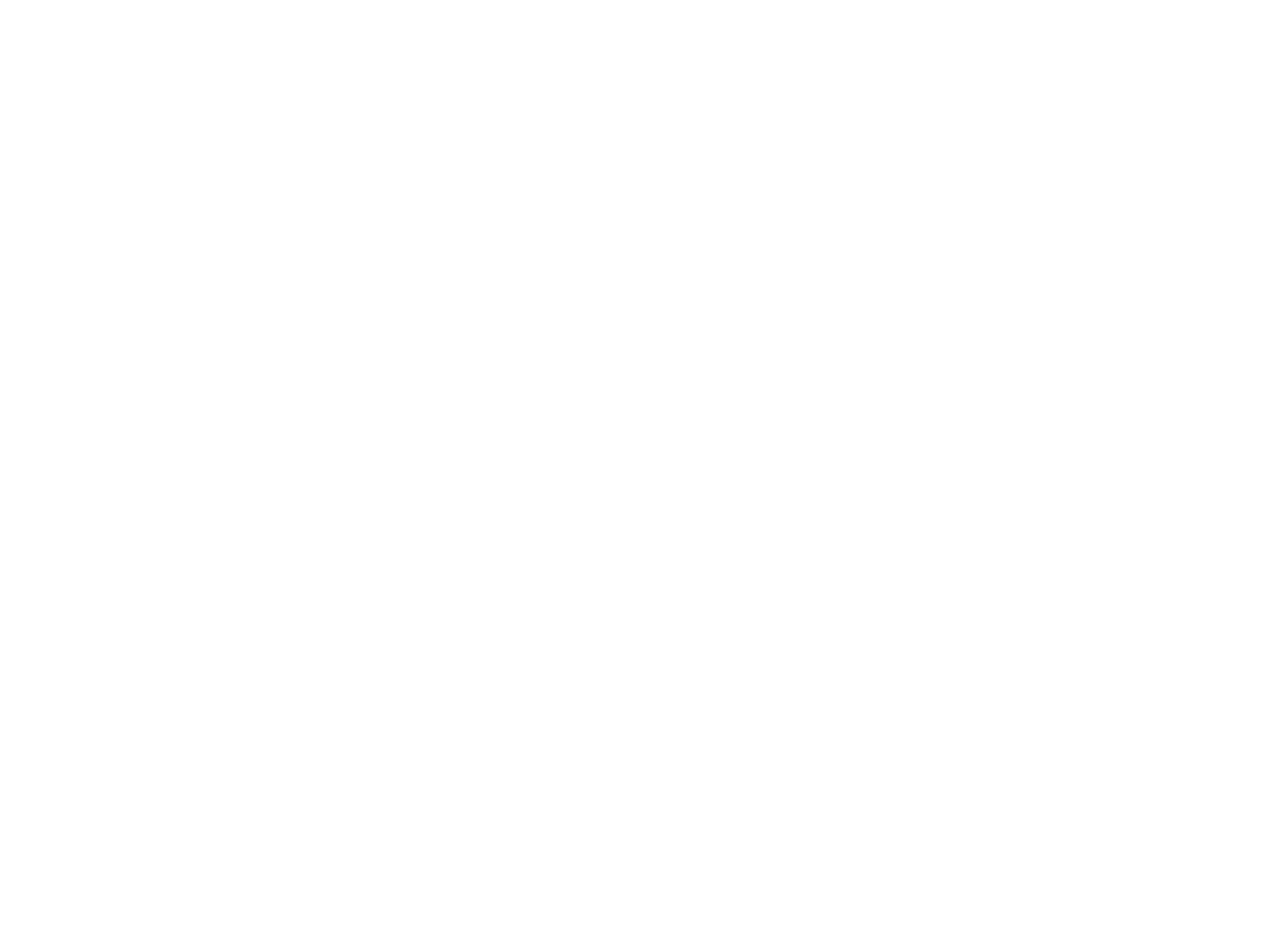
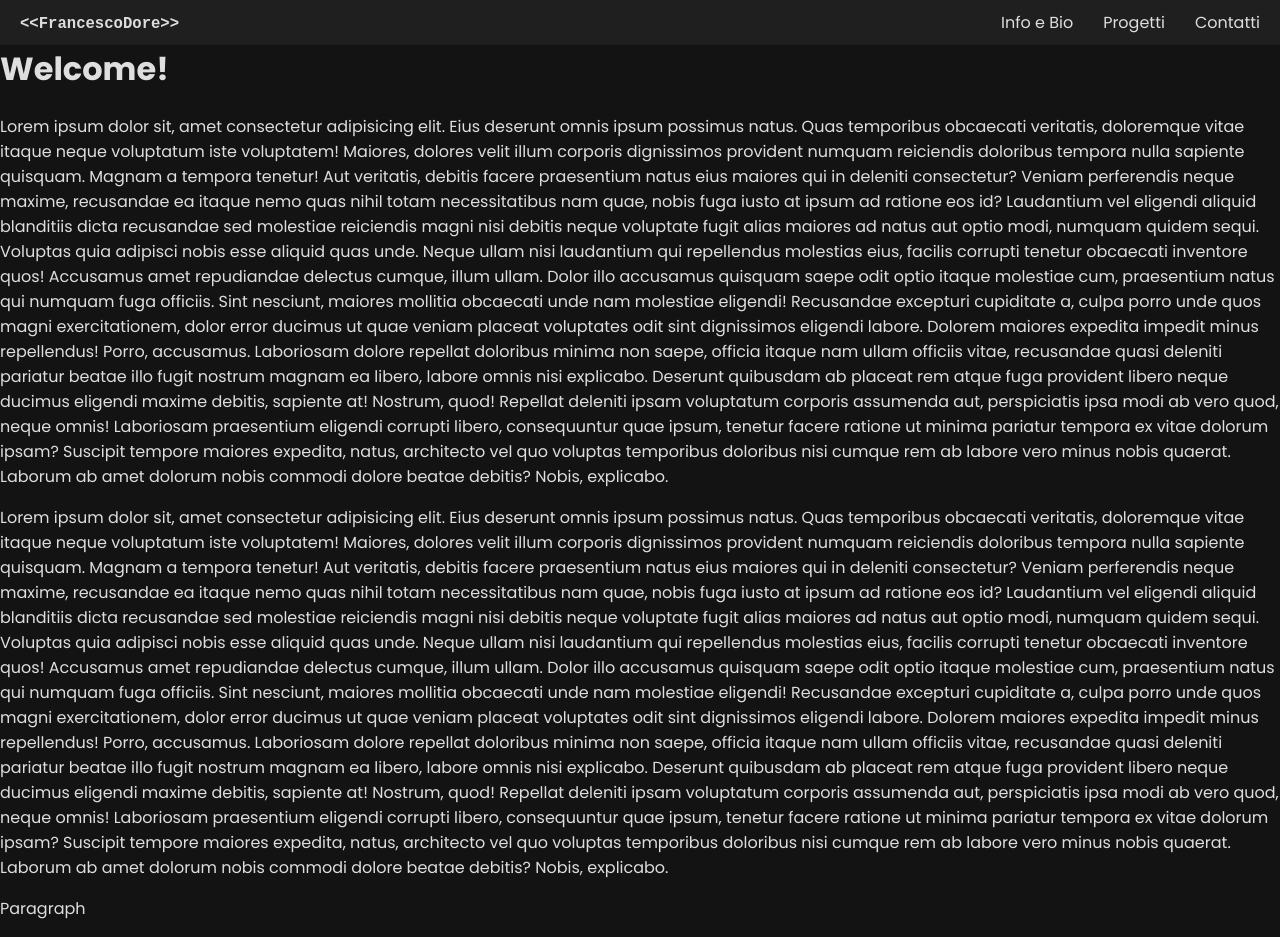
Before and after one commit to FranzDore/Portfolio, an Angular app: page / in a window 1280 px wide. Before the commit the page ends 800 px from the top, so only its background shows below. Built offline with nearby package versions, Linux system fonts and the light colour scheme.

Commit message:
First Navbar commit. style to be added

```diff
--- a/src/app/app.component.html
+++ b/src/app/app.component.html
@@ -1 +1,72 @@
+<app-navbar></app-navbar>
+<div style="margin-top: 45px">
+  <h1>Welcome!</h1>
+  <p>
+    Lorem ipsum dolor sit, amet consectetur adipisicing elit. Eius deserunt
+    omnis ipsum possimus natus. Quas temporibus obcaecati veritatis, doloremque
+    vitae itaque neque voluptatum iste voluptatem! Maiores, dolores velit illum
+    corporis dignissimos provident numquam reiciendis doloribus tempora nulla
+    sapiente quisquam. Magnam a tempora tenetur! Aut veritatis, debitis facere
+    praesentium natus eius maiores qui in deleniti consectetur? Veniam
+    perferendis neque maxime, recusandae ea itaque nemo quas nihil totam
+    necessitatibus nam quae, nobis fuga iusto at ipsum ad ratione eos id?
+    Laudantium vel eligendi aliquid blanditiis dicta recusandae sed molestiae
+    reiciendis magni nisi debitis neque voluptate fugit alias maiores ad natus
+    aut optio modi, numquam quidem sequi. Voluptas quia adipisci nobis esse
+    aliquid quas unde. Neque ullam nisi laudantium qui repellendus molestias
+    eius, facilis corrupti tenetur obcaecati inventore quos! Accusamus amet
+    repudiandae delectus cumque, illum ullam. Dolor illo accusamus quisquam
+    saepe odit optio itaque molestiae cum, praesentium natus qui numquam fuga
+    officiis. Sint nesciunt, maiores mollitia obcaecati unde nam molestiae
+    eligendi! Recusandae excepturi cupiditate a, culpa porro unde quos magni
+    exercitationem, dolor error ducimus ut quae veniam placeat voluptates odit
+    sint dignissimos eligendi labore. Dolorem maiores expedita impedit minus
+    repellendus! Porro, accusamus. Laboriosam dolore repellat doloribus minima
+    non saepe, officia itaque nam ullam officiis vitae, recusandae quasi
+    deleniti pariatur beatae illo fugit nostrum magnam ea libero, labore omnis
+    nisi explicabo. Deserunt quibusdam ab placeat rem atque fuga provident
+    libero neque ducimus eligendi maxime debitis, sapiente at! Nostrum, quod!
+    Repellat deleniti ipsam voluptatum corporis assumenda aut, perspiciatis ipsa
+    modi ab vero quod, neque omnis! Laboriosam praesentium eligendi corrupti
+    libero, consequuntur quae ipsum, tenetur facere ratione ut minima pariatur
+    tempora ex vitae dolorum ipsam? Suscipit tempore maiores expedita, natus,
+    architecto vel quo voluptas temporibus doloribus nisi cumque rem ab labore
+    vero minus nobis quaerat. Laborum ab amet dolorum nobis commodi dolore
+    beatae debitis? Nobis, explicabo.
+  </p>
+  <p>
+    Lorem ipsum dolor sit, amet consectetur adipisicing elit. Eius deserunt
+    omnis ipsum possimus natus. Quas temporibus obcaecati veritatis, doloremque
+    vitae itaque neque voluptatum iste voluptatem! Maiores, dolores velit illum
+    corporis dignissimos provident numquam reiciendis doloribus tempora nulla
+    sapiente quisquam. Magnam a tempora tenetur! Aut veritatis, debitis facere
+    praesentium natus eius maiores qui in deleniti consectetur? Veniam
+    perferendis neque maxime, recusandae ea itaque nemo quas nihil totam
+    necessitatibus nam quae, nobis fuga iusto at ipsum ad ratione eos id?
+    Laudantium vel eligendi aliquid blanditiis dicta recusandae sed molestiae
+    reiciendis magni nisi debitis neque voluptate fugit alias maiores ad natus
+    aut optio modi, numquam quidem sequi. Voluptas quia adipisci nobis esse
+    aliquid quas unde. Neque ullam nisi laudantium qui repellendus molestias
+    eius, facilis corrupti tenetur obcaecati inventore quos! Accusamus amet
+    repudiandae delectus cumque, illum ullam. Dolor illo accusamus quisquam
+    saepe odit optio itaque molestiae cum, praesentium natus qui numquam fuga
+    officiis. Sint nesciunt, maiores mollitia obcaecati unde nam molestiae
+    eligendi! Recusandae excepturi cupiditate a, culpa porro unde quos magni
+    exercitationem, dolor error ducimus ut quae veniam placeat voluptates odit
+    sint dignissimos eligendi labore. Dolorem maiores expedita impedit minus
+    repellendus! Porro, accusamus. Laboriosam dolore repellat doloribus minima
+    non saepe, officia itaque nam ullam officiis vitae, recusandae quasi
+    deleniti pariatur beatae illo fugit nostrum magnam ea libero, labore omnis
+    nisi explicabo. Deserunt quibusdam ab placeat rem atque fuga provident
+    libero neque ducimus eligendi maxime debitis, sapiente at! Nostrum, quod!
+    Repellat deleniti ipsam voluptatum corporis assumenda aut, perspiciatis ipsa
+    modi ab vero quod, neque omnis! Laboriosam praesentium eligendi corrupti
+    libero, consequuntur quae ipsum, tenetur facere ratione ut minima pariatur
+    tempora ex vitae dolorum ipsam? Suscipit tempore maiores expedita, natus,
+    architecto vel quo voluptas temporibus doloribus nisi cumque rem ab labore
+    vero minus nobis quaerat. Laborum ab amet dolorum nobis commodi dolore
+    beatae debitis? Nobis, explicabo.
+  </p>
+  <p>Paragraph</p>
+</div>
 <router-outlet></router-outlet>
--- a/src/app/app.component.ts
+++ b/src/app/app.component.ts
@@ -1,11 +1,12 @@
 import { Component } from '@angular/core';
 import { CommonModule } from '@angular/common';
 import { RouterOutlet } from '@angular/router';
+import { NavbarComponent } from './shared/navbar/navbar.component';
 
 @Component({
   selector: 'app-root',
   standalone: true,
-  imports: [CommonModule, RouterOutlet],
+  imports: [CommonModule, RouterOutlet, NavbarComponent],
   templateUrl: './app.component.html',
   styleUrl: './app.component.css'
 })
--- /dev/null
+++ b/src/app/shared/navbar/navbar.component.css
@@ -0,0 +1,30 @@
+nav {
+  background-color: rgb(31, 31, 31);
+  display: flex;
+  justify-content: space-between;
+  align-items: center;
+  position: fixed;
+  top: 0;
+  width: 100%;
+  padding: 10px 0px;
+  z-index: 9999;
+}
+
+nav a {
+  text-decoration: none;
+}
+
+div span {
+  font-family: monospace;
+  font-weight: bolder;
+  font-size: larger;
+  cursor: pointer;
+  margin-left: 20px;
+}
+
+.links {
+  display: flex;
+  column-gap: 30px;
+  justify-content: center;
+  margin-right: 20px;
+}
--- /dev/null
+++ b/src/app/shared/navbar/navbar.component.html
@@ -0,0 +1,10 @@
+<nav>
+  <div id="logo" (click)="onLogoClick()">
+    <span>&lt;&lt;FrancescoDore&gt;&gt;</span>
+  </div>
+  <div class="links">
+    <a href="">Info e Bio</a>
+    <a href="">Progetti</a>
+    <a href="">Contatti</a>
+  </div>
+</nav>
--- /dev/null
+++ b/src/app/shared/navbar/navbar.component.ts
@@ -0,0 +1,18 @@
+import { CommonModule } from '@angular/common';
+import { Component } from '@angular/core';
+
+@Component({
+  selector: 'app-navbar',
+  standalone: true,
+  imports: [CommonModule],
+  templateUrl: './navbar.component.html',
+  styleUrl: './navbar.component.css'
+})
+export class NavbarComponent {
+
+  public textLogo: string = '<<FrancescoDore>>';
+
+  public onLogoClick() {
+    scrollTo({top: 0, behavior: 'smooth'});
+  }
+}
--- a/src/styles.css
+++ b/src/styles.css
@@ -1 +1,31 @@
 /* You can add global styles to this file, and also import other style files */
+
+/* Fonts Imports */
+@import url('https://fonts.googleapis.com/css2?family=Poppins:wght@100;200;300;400;500;700&display=swap');
+
+/* Global Vars */
+
+:root {
+  --white: #dedede;
+  --black: #131313;
+}
+
+/* Global styles */
+
+* {
+  font-family: 'Poppins', sans-serif;
+  font-weight: 400;
+  color: var(--white);
+}
+
+h1 {
+  font-weight: 600;
+}
+
+html {
+  background-color: var(--black);
+}
+
+body {
+  margin: 0;
+}
```
